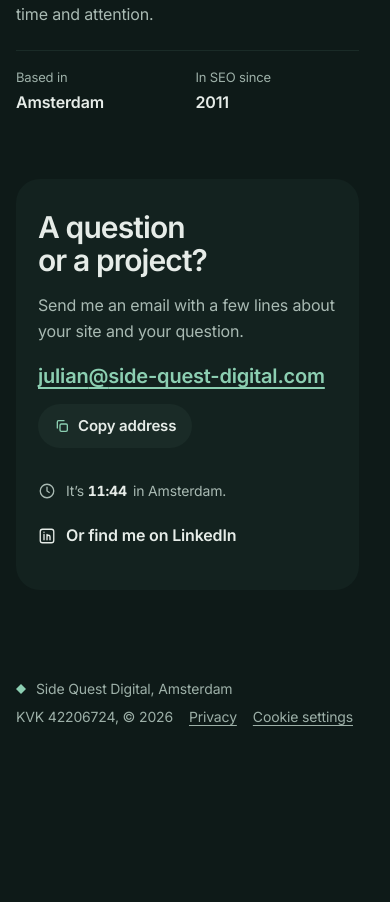
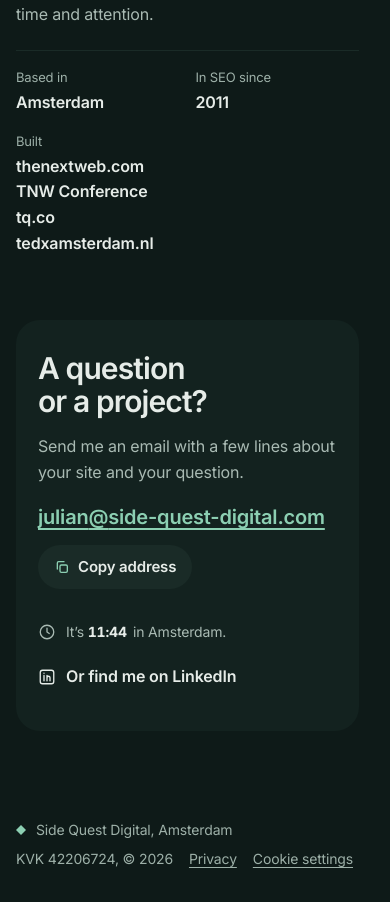
Before and after one commit to julianaijal/side-quest-digital, a Next.js app: page / in a window 390 px wide. Shown: the part 3188-4090 px from the top of the page. Before the commit the page ends 3949 px from the top, so only its background shows below. Built offline with nearby package versions, Linux system fonts and the light colour scheme.

Commit message:
Add Built fact with project credentials to the about section
Show thenextweb.com, TNW Conference, tq.co and tedxamsterdam.nl as
stacked items in the facts column. Each site renders on its own line
for scannability. Visible on both desktop and mobile.

```diff
--- a/components/About/About.module.scss
+++ b/components/About/About.module.scss
@@ -143,3 +143,7 @@
     font-size: 1rem;
   }
 }
+
+.valueItem {
+  display: block;
+}
--- a/components/About/About.tsx
+++ b/components/About/About.tsx
@@ -36,7 +36,15 @@ export function About({ site }: { site: Site }) {
           {about.facts.map((fact) => (
             <div key={fact.label} className={fact.mobile ? undefined : styles.desktopOnly}>
               <dt className={styles.label}>{fact.label}</dt>
-              <dd className={styles.value}>{fact.value}</dd>
+              <dd className={styles.value}>
+                {Array.isArray(fact.value)
+                  ? fact.value.map((item) => (
+                      <span key={item} className={styles.valueItem}>
+                        {item}
+                      </span>
+                    ))
+                  : fact.value}
+              </dd>
             </div>
           ))}
         </dl>
--- a/content/site.ts
+++ b/content/site.ts
@@ -203,6 +203,7 @@ export const site = {
       { label: 'Based in', value: 'Amsterdam', mobile: true },
       { label: 'In SEO since', value: '2011', mobile: true },
       { label: 'Works in', value: 'English and Dutch', mobile: false },
+      { label: 'Built', value: ['thenextweb.com', 'TNW Conference', 'tq.co', 'tedxamsterdam.nl'], mobile: true },
     ],
     // The photo block only shows once this is set, e.g. '/julian.jpg' (in public/).
     photo: null as string | null,
```
